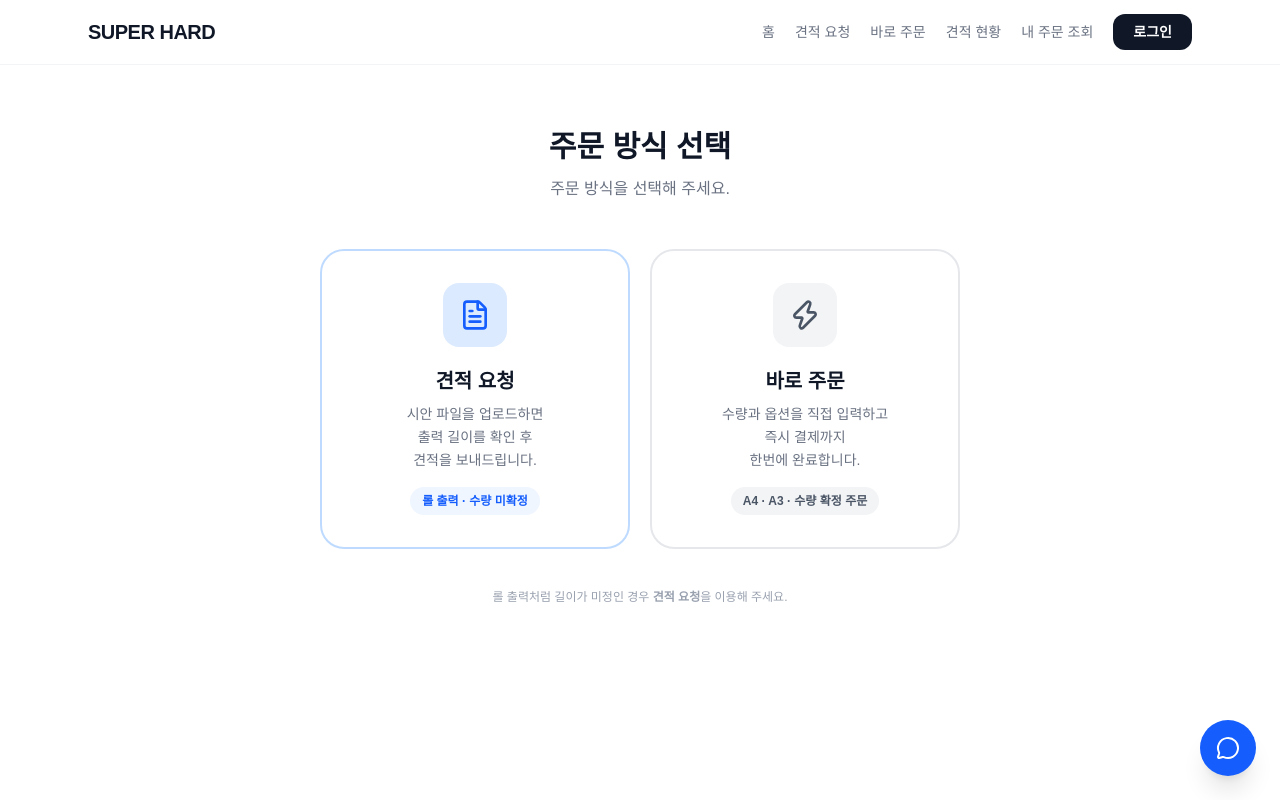
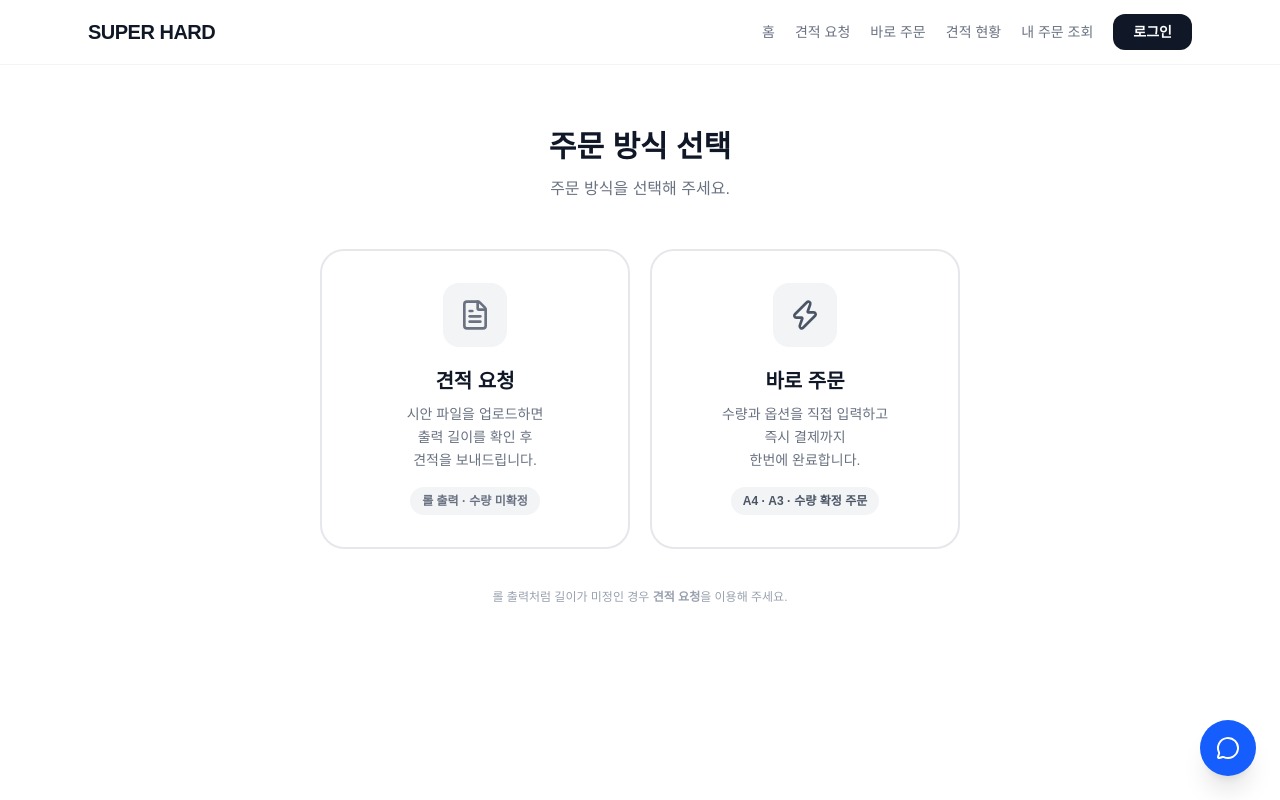
Before and after one commit to FighterManiak/dtf-print, a Next.js app: page /order-select in a window 1280 px wide. Shown: the top 800 px of the page. Built offline with nearby package versions, Linux system fonts and the light colour scheme.

Commit message:
fix: 견적요청 카드 기본 그레이, 호버시 파란색으로 변경

```diff
--- a/src/app/order-select/page.tsx
+++ b/src/app/order-select/page.tsx
@@ -12,10 +12,10 @@ export default function OrderSelectPage() {
           {/* 견적 요청 */}
           <Link
             href="/quote/request"
-            className="group flex flex-col items-center text-center p-8 bg-white border-2 border-blue-200 rounded-3xl hover:border-blue-500 hover:shadow-lg transition-all"
+            className="group flex flex-col items-center text-center p-8 bg-white border-2 border-gray-200 rounded-3xl hover:border-blue-500 hover:shadow-lg transition-all"
           >
-            <div className="w-16 h-16 bg-blue-100 rounded-2xl flex items-center justify-center mb-5 group-hover:bg-blue-200 transition-colors">
-              <FileText className="w-8 h-8 text-blue-600" />
+            <div className="w-16 h-16 bg-gray-100 rounded-2xl flex items-center justify-center mb-5 group-hover:bg-blue-100 transition-colors">
+              <FileText className="w-8 h-8 text-gray-500 group-hover:text-blue-600 transition-colors" />
             </div>
             <h2 className="text-xl font-bold text-gray-900 mb-2">견적 요청</h2>
             <p className="text-sm text-gray-500 leading-relaxed mb-4">
@@ -24,7 +24,7 @@ export default function OrderSelectPage() {
               견적을 보내드립니다.
             </p>
             <div className="mt-auto">
-              <span className="inline-block bg-blue-50 text-blue-600 text-xs font-bold px-3 py-1.5 rounded-full">
+              <span className="inline-block bg-gray-100 text-gray-500 group-hover:bg-blue-50 group-hover:text-blue-600 text-xs font-bold px-3 py-1.5 rounded-full transition-colors">
                 롤 출력 · 수량 미확정
               </span>
             </div>
```
